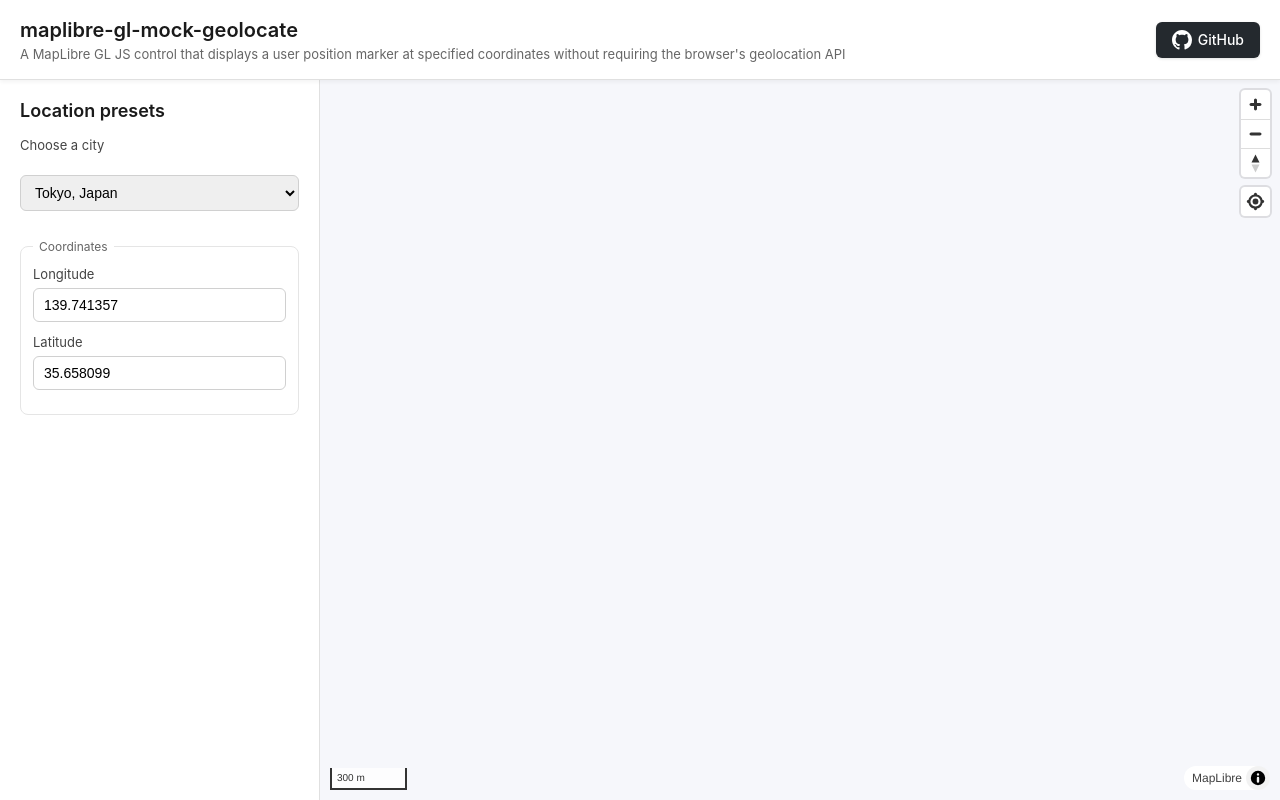
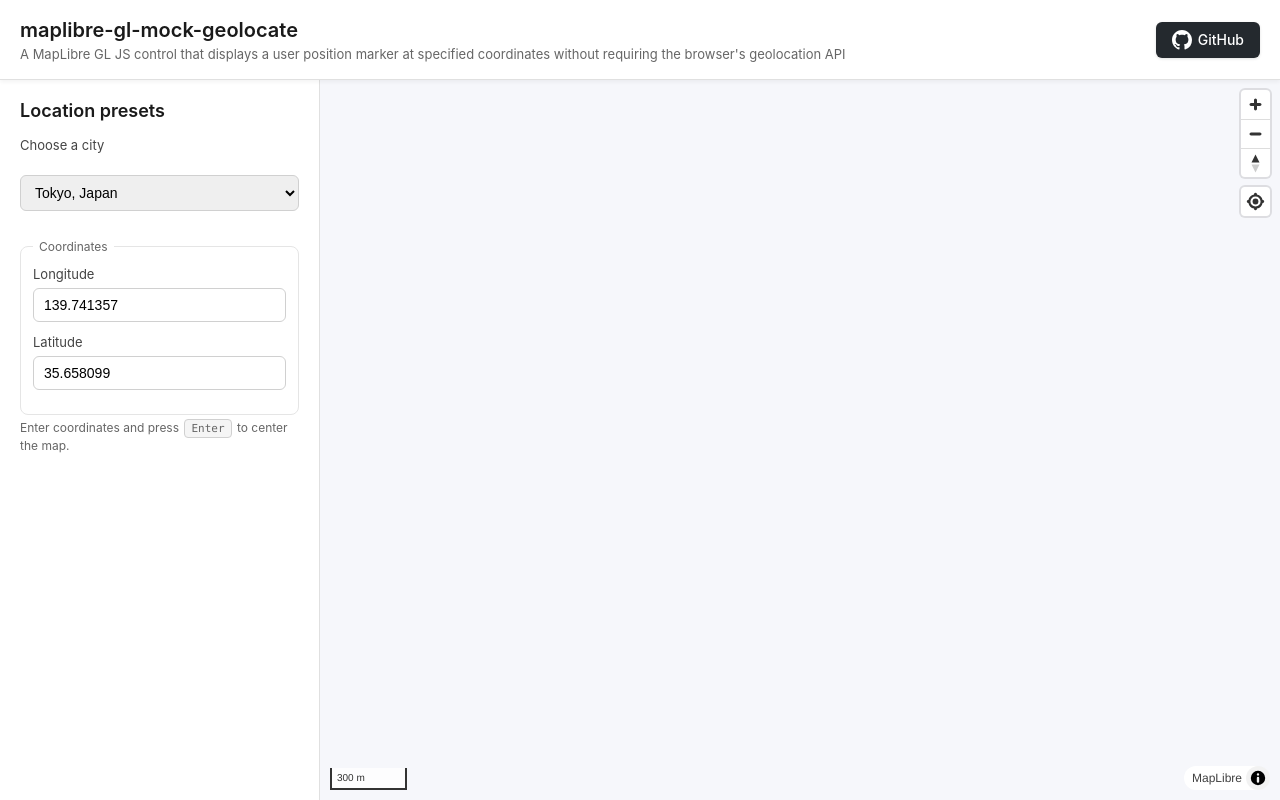
Before and after one commit to MIERUNE/maplibre-gl-manual-geolocate, a website built with Vite: page index.html in a window 1280 px wide. Built offline with nearby package versions, Linux system fonts and the light colour scheme; no server answers.

Commit message:
Restore coordinate entry hint

```diff
--- a/index.html
+++ b/index.html
@@ -60,6 +60,10 @@
                         <label class="panel-label" for="lat-input">Latitude</label>
                         <input id="lat-input" class="panel-input" type="number" step="0.000001" required />
                     </fieldset>
+
+                    <p class="panel-hint">
+                        Enter coordinates and press <kbd>Enter</kbd> to center the map.
+                    </p>
                 </form>
             </aside>
 
--- a/src/style.css
+++ b/src/style.css
@@ -153,10 +153,28 @@ body {
     color: #666666;
 }
 
+
 .panel-actions {
     display: flex;
     gap: 8px;
     flex-wrap: wrap;
+}
+
+.panel-hint {
+    margin: -8px 0 0 0;
+    font-size: 12px;
+    color: #666666;
+}
+
+.panel-hint kbd {
+    display: inline-block;
+    padding: 2px 6px;
+    margin: 0 2px;
+    border-radius: 4px;
+    border: 1px solid #d0d0d0;
+    background: #f5f5f5;
+    font-family: "Menlo", "Consolas", "Liberation Mono", monospace;
+    font-size: 11px;
 }
 
 
```
